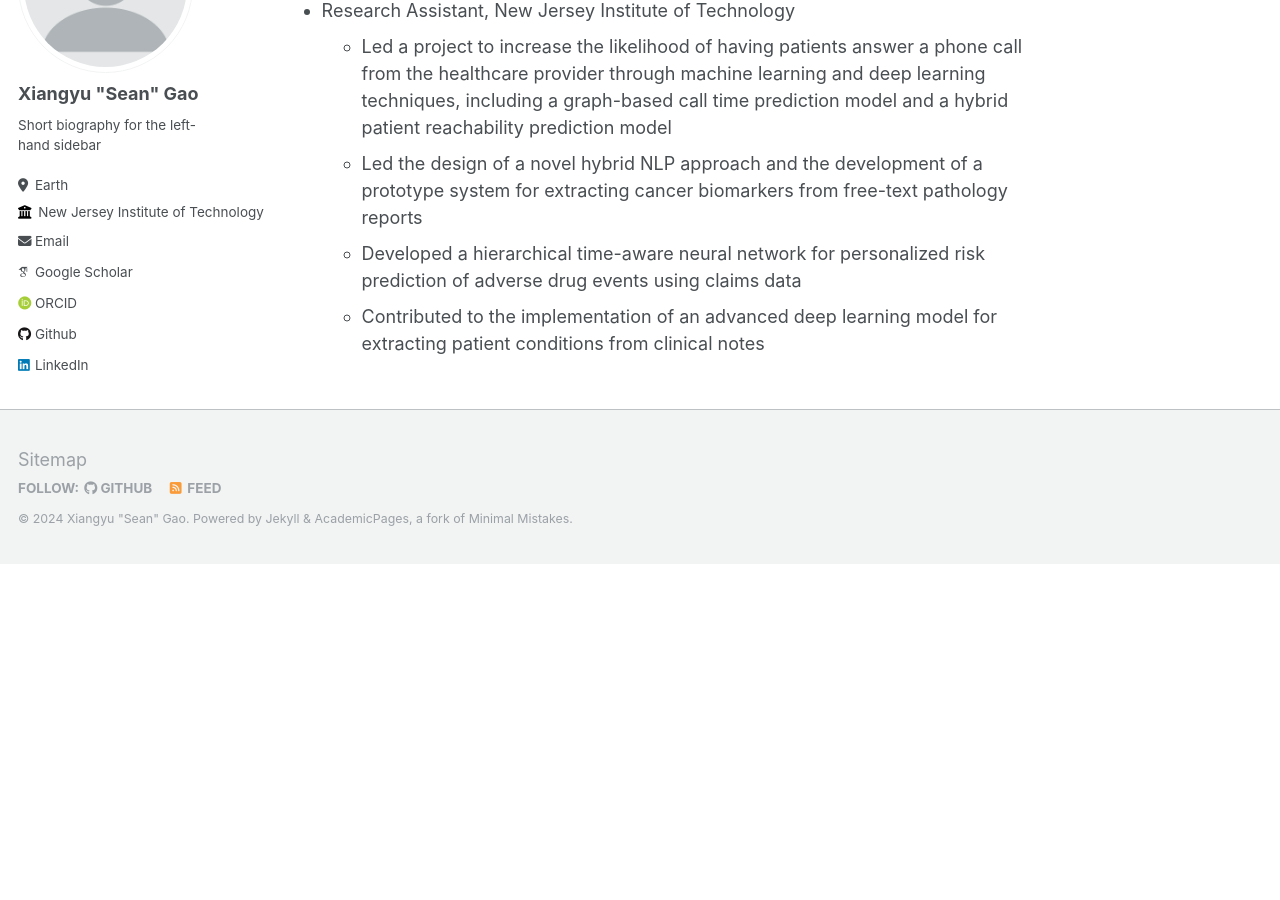
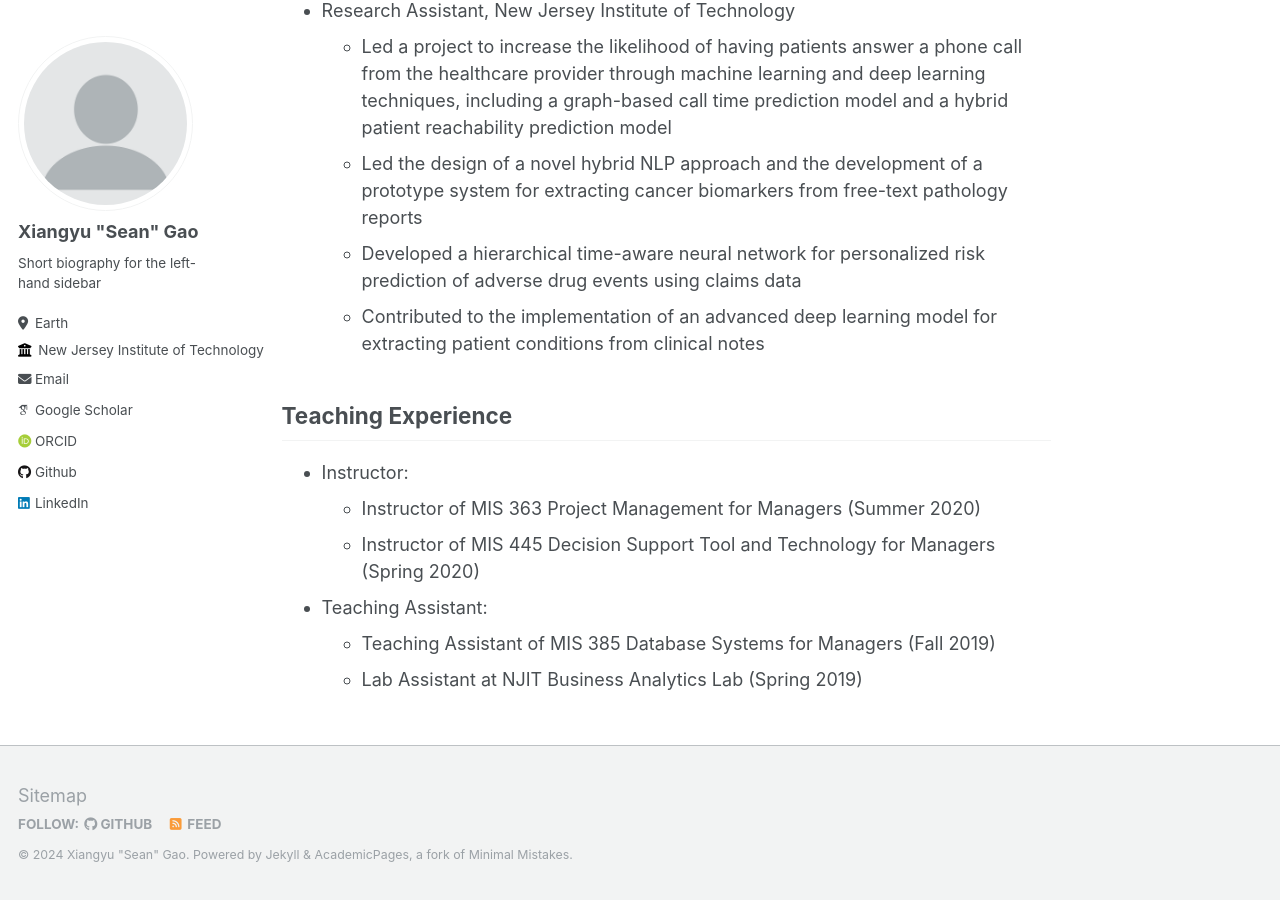
Before and after one commit to xga0/xga0.github.io, a Jekyll site: the page built from _pages/about.md, in a window 1280 px wide and 900 px high, scrolled down 814 px. Built offline with Jekyll 4.4.1, drawn with Linux system fonts in a browser that asks for light colours; some web fonts are replaced; before the commit the page ends 1378 px from its top, so only the background shows below that.

Commit message:
Update about.md

```diff
--- a/_pages/about.md
+++ b/_pages/about.md
@@ -24,3 +24,12 @@ Research Experience
     - Led the design of a novel hybrid NLP approach and the development of a prototype system for extracting cancer biomarkers from free-text pathology reports
     - Developed a hierarchical time-aware neural network for personalized risk prediction of adverse drug events using claims data
     - Contributed to the implementation of an advanced deep learning model for extracting patient conditions from clinical notes
+
+Teaching Experience
+------
+- Instructor:
+    - Instructor of MIS 363 Project Management for Managers (Summer 2020)
+    - Instructor of MIS 445 Decision Support Tool and Technology for Managers (Spring 2020)
+- Teaching Assistant:
+    - Teaching Assistant of MIS 385 Database Systems for Managers (Fall 2019)
+    - Lab Assistant at NJIT Business Analytics Lab (Spring 2019)
```
